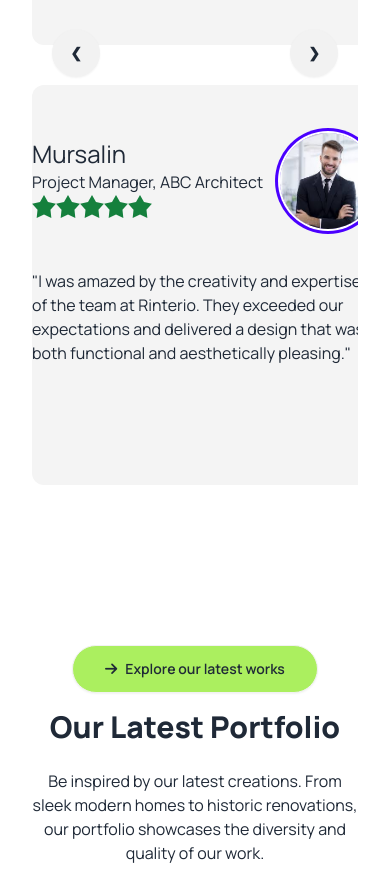
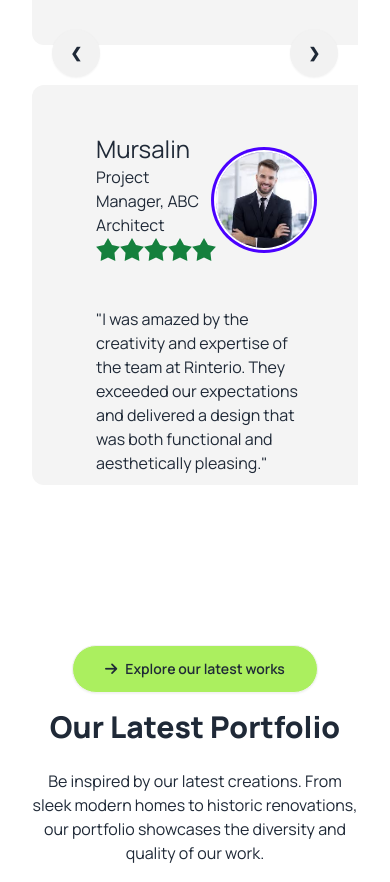
Before and after one commit to MursalinDevOps/assignment-03, a plain HTML site: page index.html in a window 390 px wide. Shown: the part 4207-5089 px from the top of the page. Drawn offline with nearby package versions, Linux system fonts and the light colour scheme.

Commit message:
padding corrected

```diff
--- a/index.html
+++ b/index.html
@@ -353,7 +353,7 @@
                     </div>
                   </div>
                 </div>
-                <!--  -->
+
                 <div class="mt-10">
                   <p>
                     "Working with Rinterio was a dream come true. They listened
@@ -365,7 +365,7 @@
               </div>
               <!-- CARD 2 -->
               <div
-                class="bg-primary-bg flex-1 lg:px-16 py-12 rounded-xl mt-10 lg:mt-0 h-[400px] lg:h-auto"
+                class="bg-primary-bg flex-1 px-16 py-12 rounded-xl mt-10 lg:mt-0 h-[400px] lg:h-auto"
               >
                 <div class="flex items-center justify-between">
                   <div>
```
